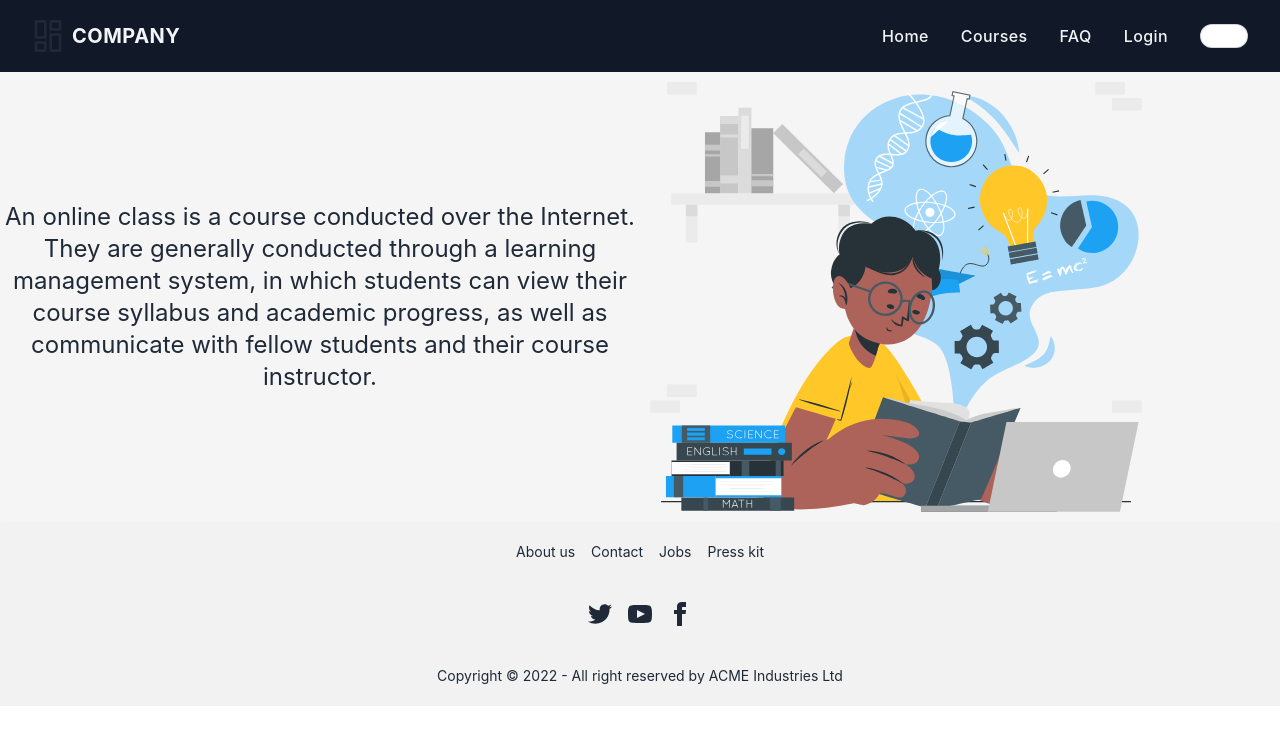
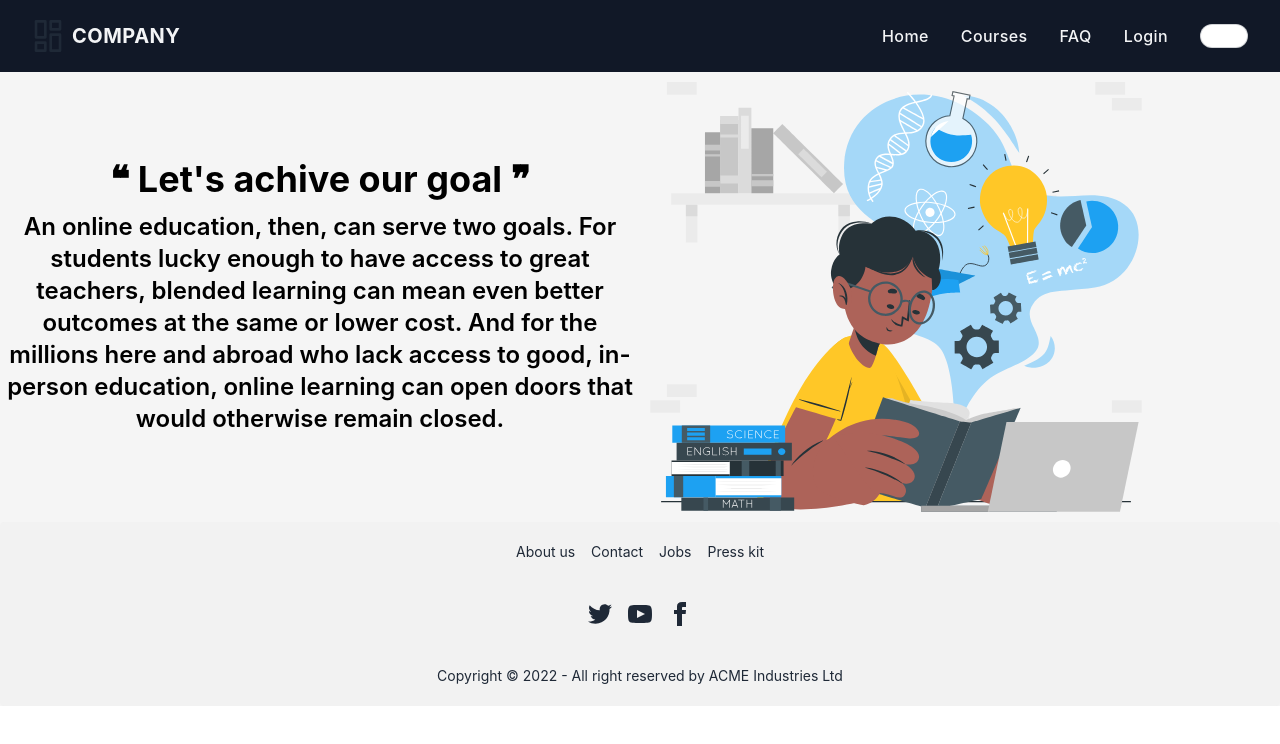
Before and after one commit to RakinulIslam1/E-learning-platform, a React (Create React App) app: page / in a window 1280 px wide. Shown: the top 744 px of the page. Built offline with nearby package versions, Linux system fonts and the light colour scheme.

Commit message:
home done

```diff
--- a/src/components/Home/Home.js
+++ b/src/components/Home/Home.js
@@ -6,12 +6,15 @@ const Home = () => {
     return (
       <div className="home">
         <div>
-          <h2 className='text-2xl'>
-            An online class is a course conducted over the Internet. They are
-            generally conducted through a learning management system, in which
-            students can view their course syllabus and academic progress, as
-            well as communicate with fellow students and their course
-            instructor.
+          <h1 className="text-4xl text-black font-bold mb-3">
+            ❝ Let's achive our goal ❞
+          </h1>
+          <h2 className="text-2xl text-black font-semibold">
+            An online education, then, can serve two goals. For students lucky
+            enough to have access to great teachers, blended learning can mean
+            even better outcomes at the same or lower cost. And for the millions
+            here and abroad who lack access to good, in-person education, online
+            learning can open doors that would otherwise remain closed.
           </h2>
         </div>
         <div>
```
